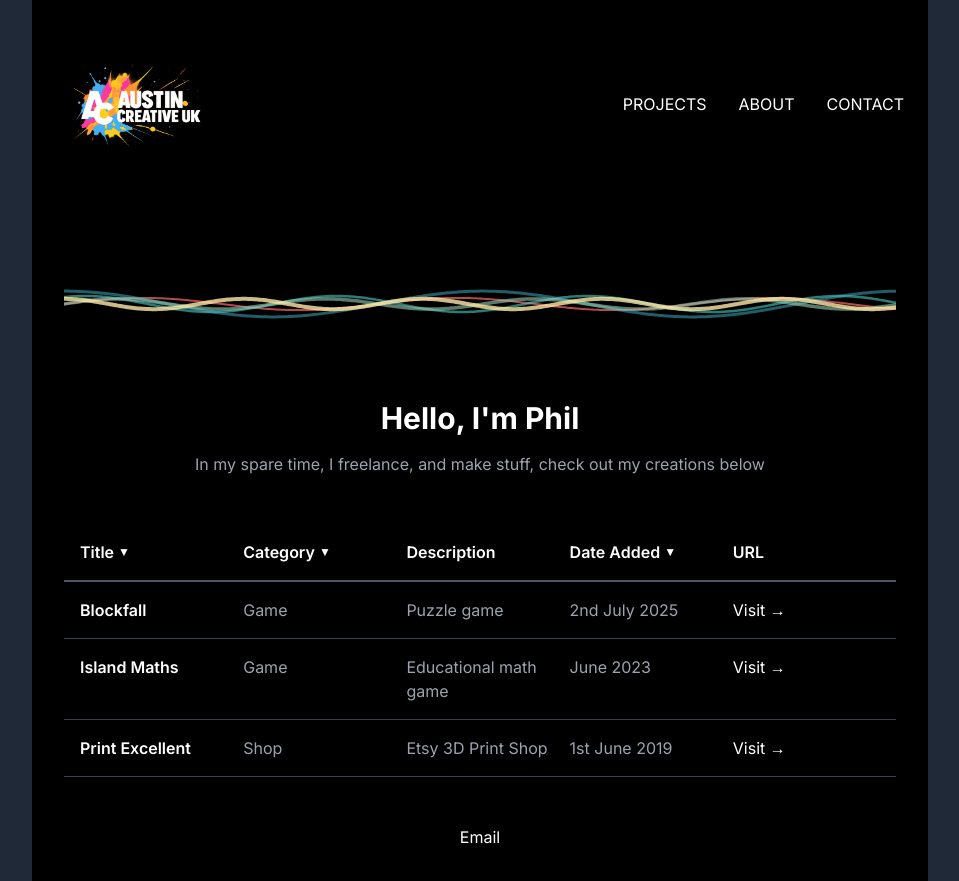
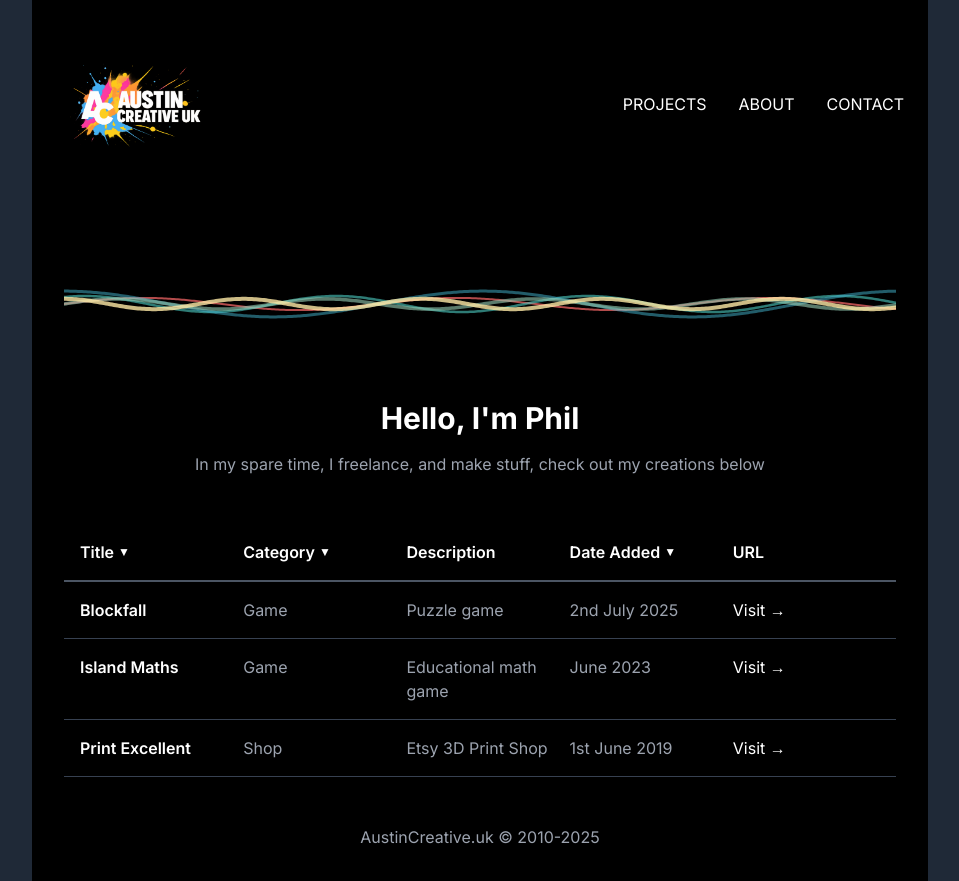
Before and after one commit to NitsuaFox/austincreative-website, a Next.js app: page / in a window 1280 px wide. Shown: the whole page, without its empty margins (160-1119 px from the left). Built offline with nearby package versions, Linux system fonts and the light colour scheme.

Commit message:
Replace Email link with copyright notice: AustinCreative.uk © 2010-2025

```diff
--- a/src/app/page.tsx
+++ b/src/app/page.tsx
@@ -48,15 +48,12 @@ export default function Home() {
       {/* Projects */}
       <ProjectList />
 
-        {/* Links */}
+        {/* Copyright */}
         <div id="contact" className="text-center">
           <div className="flex justify-center">
-            <a
-              href="mailto:hello@austincreative.uk"
-              className="text-white hover:text-gray-400 transition-colors"
-            >
-              Email
-            </a>
+            <span className="text-gray-400">
+              AustinCreative.uk © 2010-2025
+            </span>
           </div>
         </div>
         </div>
```
